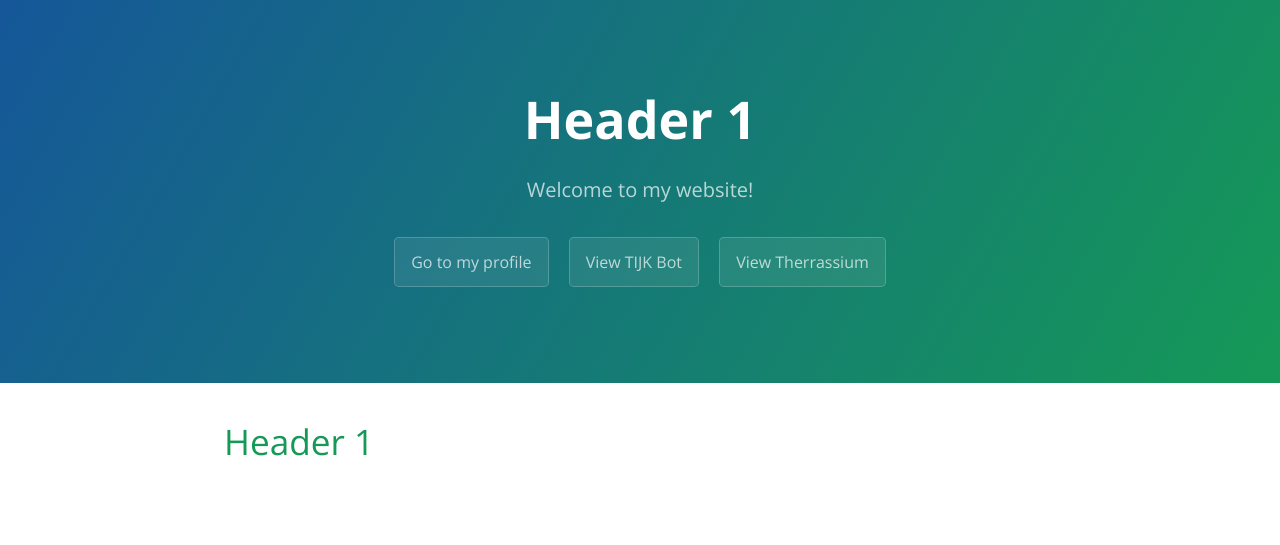
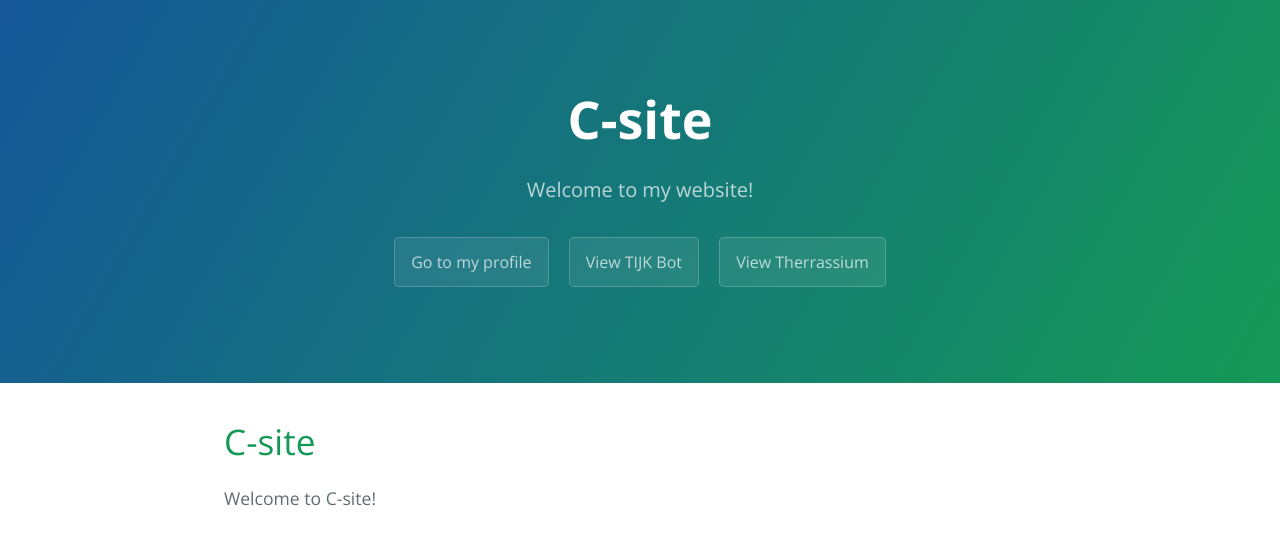
Before and after one commit to codeman1o1/codeman1o1.github.io, a Jekyll site: the page built from index.md, in a window 1280 px wide. Shown: the top 545 px of the page. Built offline with Jekyll 4.4.1, drawn with Linux system fonts in a browser that asks for light colours; our own code applies the rules of GitHub Pages for plain Markdown files.

Commit message:
Changed index.md

```diff
--- a/index.md
+++ b/index.md
@@ -2,4 +2,6 @@
 layout: default
 ---
 
-# Header 1
+# C-site
+
+Welcome to C-site!
```
